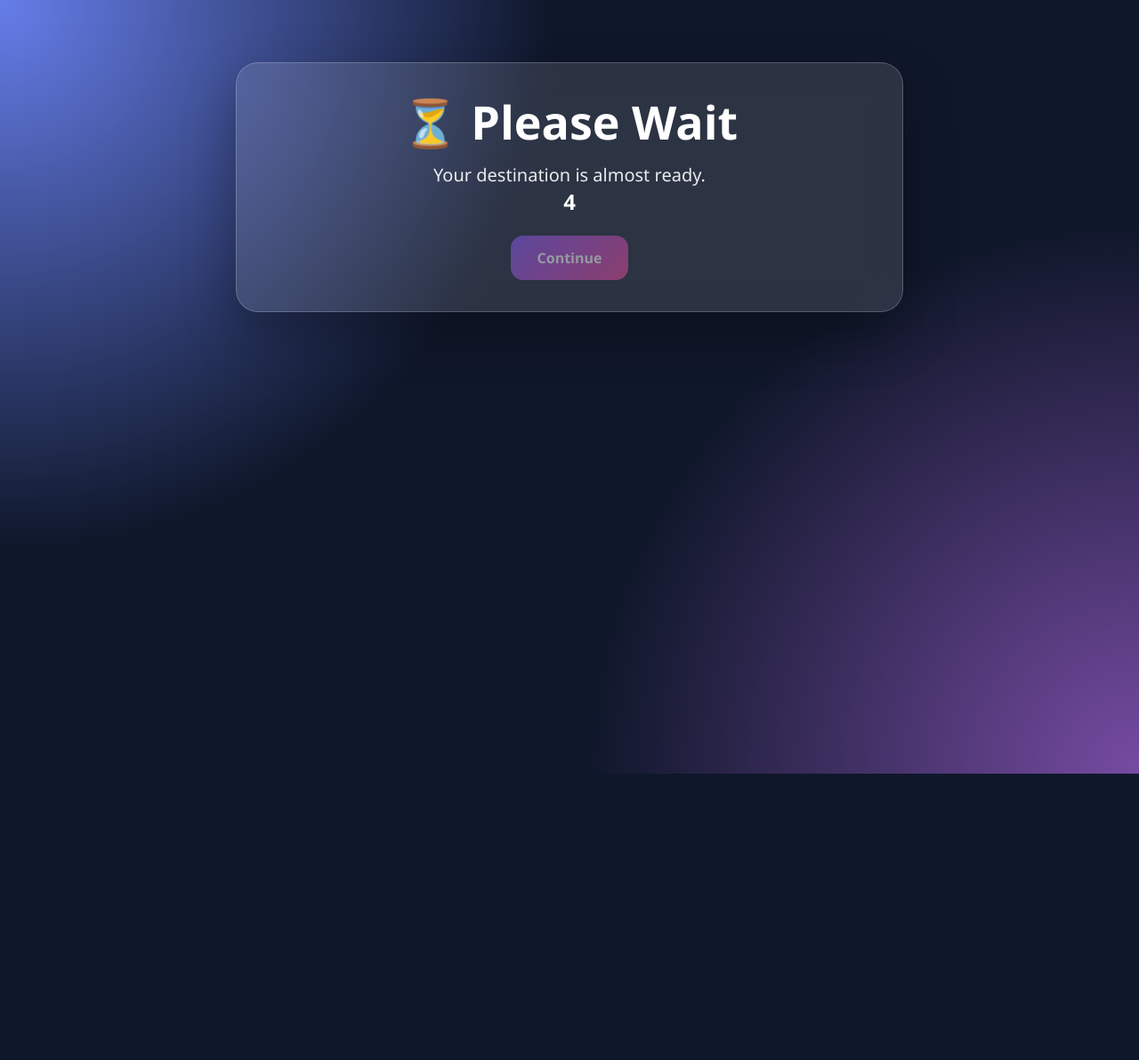
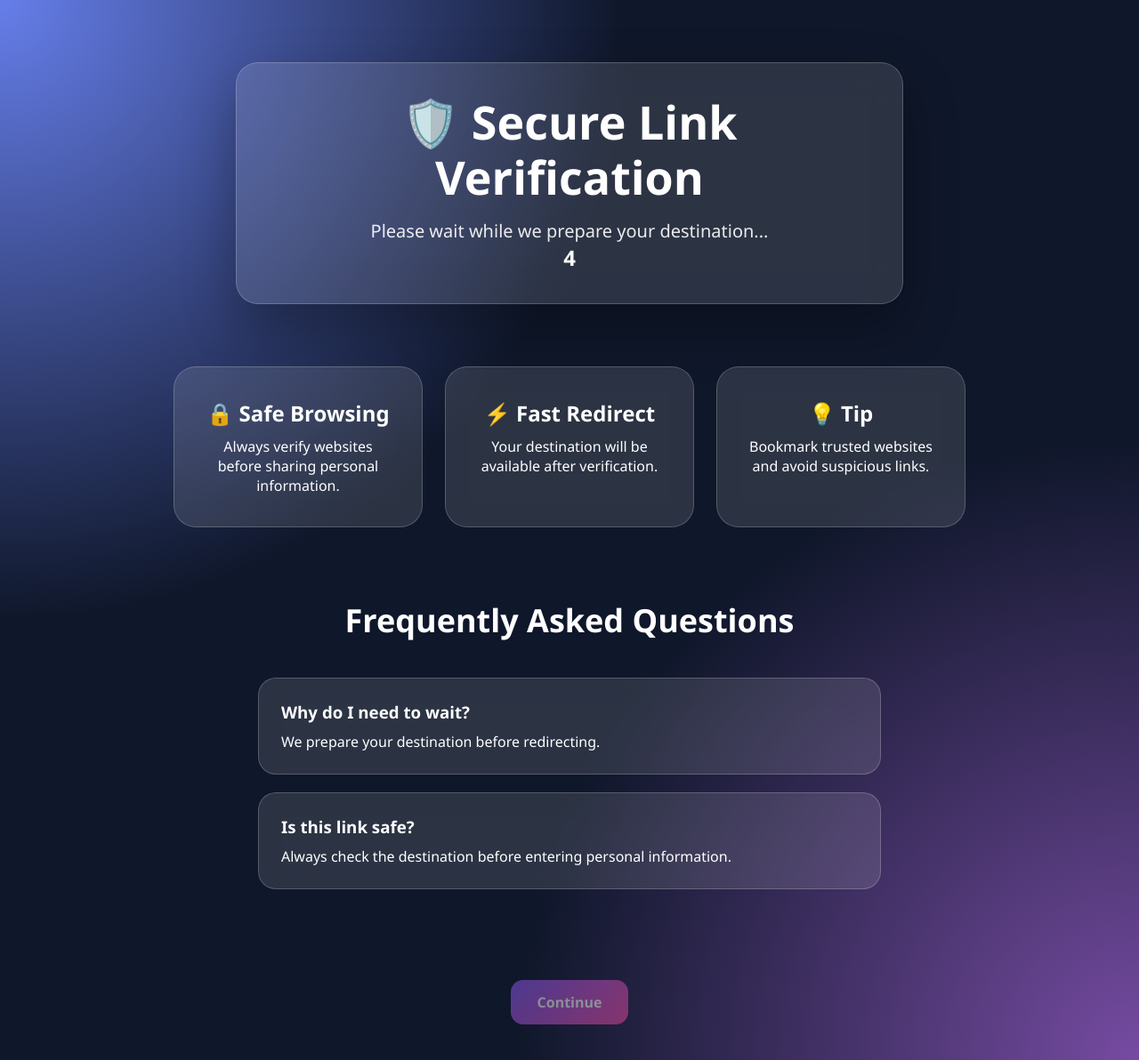
Before and after one commit to Khanarm/Url-shortnar-ashrot, a Flask app: template templates/wait.html in a window 1280 px wide. Shown: the whole page at 89% size. Before the commit the page ends 870 px from the top, so only its background shows below. Run offline with Flask 3, Linux system fonts and the light colour scheme; the template is opened without the code that fills it, so the values that code supplies are empty.

Commit message:
Update wait.html

```diff
--- a/templates/wait.html
+++ b/templates/wait.html
@@ -6,7 +6,7 @@
     <meta charset="UTF-8">
     <meta name="viewport" content="width=device-width, initial-scale=1.0">
 
-    <title>Please Wait...</title>
+    <title>Secure Link Verification</title>
 
     <link rel="stylesheet"
           href="{{ url_for('static', filename='css/style.css') }}">
@@ -19,34 +19,116 @@
 
     <div class="shortener-box">
 
-        <h1>⏳ Please Wait</h1>
+        <h1>🛡️ Secure Link Verification</h1>
 
-        <p>
-            Your destination is almost ready.
+        <p id="status">
+            Please wait while we prepare your destination...
         </p>
 
         <h2 id="countdown">10</h2>
+
+        <div class="progress">
+
+            <div id="progressBar"></div>
+
+        </div>
+
+    </div>
+
+</section>
+
+
+<section class="features">
+
+    <div class="card">
+
+        <h2>🔒 Safe Browsing</h2>
+
+        <p>
+            Always verify websites before sharing personal information.
+        </p>
+
+    </div>
+
+    <div class="card">
+
+        <h2>⚡ Fast Redirect</h2>
+
+        <p>
+            Your destination will be available after verification.
+        </p>
+
+    </div>
+
+    <div class="card">
+
+        <h2>💡 Tip</h2>
+
+        <p>
+            Bookmark trusted websites and avoid suspicious links.
+        </p>
+
+    </div>
+
+</section>
+
+
+<section class="faq">
+
+    <h2>Frequently Asked Questions</h2>
+
+    <div class="faq-box">
+
+        <h3>Why do I need to wait?</h3>
+
+        <p>
+            We prepare your destination before redirecting.
+        </p>
+
+    </div>
+
+    <div class="faq-box">
+
+        <h3>Is this link safe?</h3>
+
+        <p>
+            Always check the destination before entering personal information.
+        </p>
+
+    </div>
+
+</section>
+
+
+<div style="width:90%;max-width:700px;margin:40px auto;text-align:center;">
+
+    <p id="readyText"></p>
 
     <br>
 
     <a href="/go/{{ short_code }}">
 
         <button id="continueBtn" disabled>
+
             Continue
+
         </button>
 
     </a>
 
 </div>
 
-</section>
 
 <script>
 
 let time = 10;
 
 const countdown = document.getElementById("countdown");
+const progress = document.getElementById("progressBar");
 const button = document.getElementById("continueBtn");
+const ready = document.getElementById("readyText");
+
+progress.style.width = "0%";
 
 const timer = setInterval(function(){
 
@@ -54,15 +136,17 @@ const timer = setInterval(function(){
 
     countdown.innerHTML = time;
 
+    progress.style.width = ((10-time)*10) + "%";
+
     if(time <= 0){
 
         clearInterval(timer);
 
-        countdown.innerHTML = "✅ Ready";
+        countdown.innerHTML = "✅";
+
+        ready.innerHTML = "✅ Verification complete. You can continue below.";
 
         button.disabled = false;
-
-        button.innerHTML = "Continue";
 
     }
 
```
Lines whose indentation alone changed are shown as unchanged.
